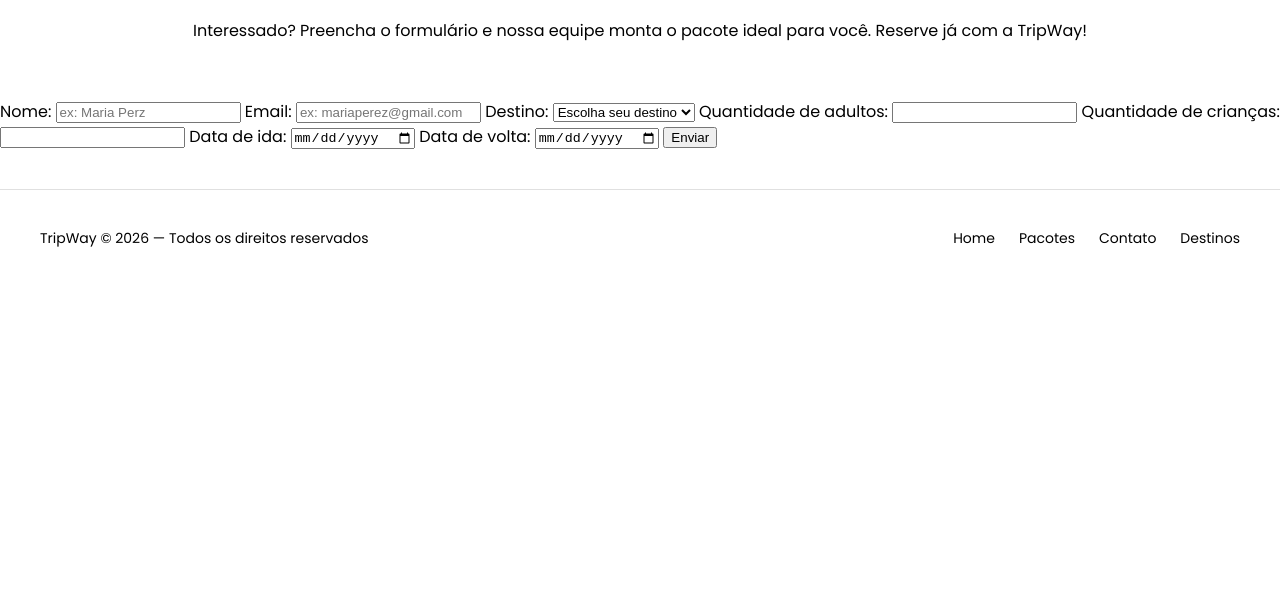
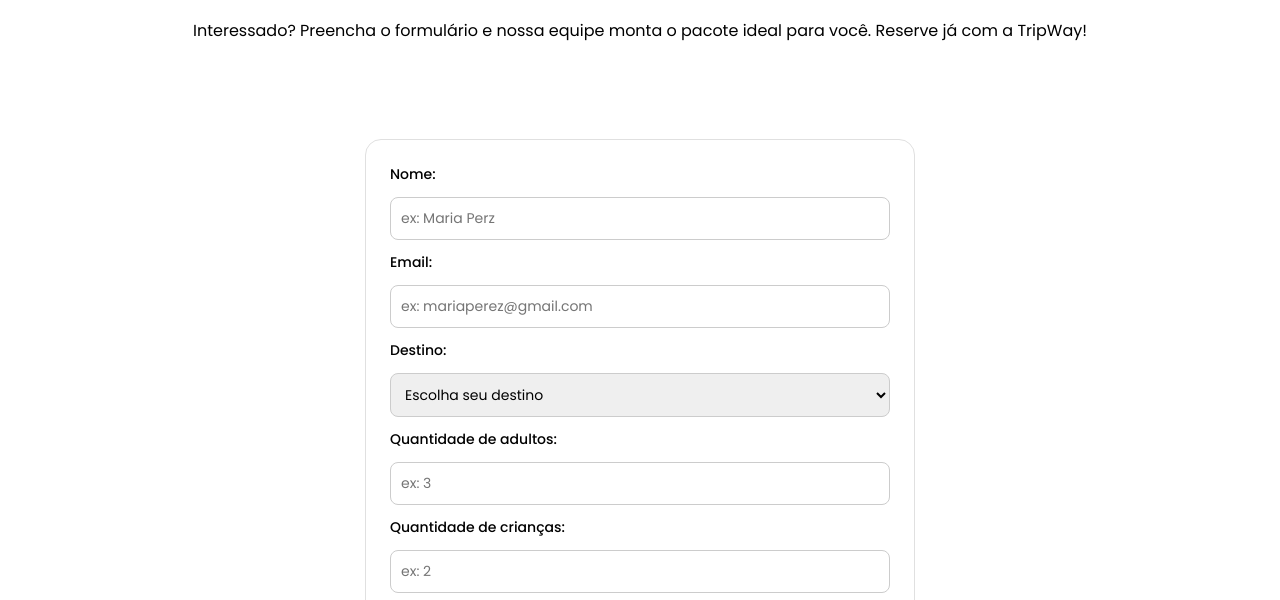
Before and after one commit to zanfolim07/cp1-front, a plain HTML site: page pages/contato.html in a window 1280 px wide. Shown: the part 200-800 px from the top of the page. Drawn offline with Linux system fonts and the light colour scheme.

Commit message:
adicionando detalhes final

```diff
--- a/pages/contato.html
+++ b/pages/contato.html
@@ -42,13 +42,14 @@
                     <option value="las-vegas">Las Vegas</option>
                     <option value="miami">Miami</option>
                     <option value="suecia">Suécia</option>
+                    <option value="ibiza">ibiza</option>
                 </select>
 
                 <label for="Adultos">Quantidade de adultos:</label>
-                <input type="number" id="Adultos" name="Adultos" required>
+                <input type="number" id="Adultos" name="Adultos" required placeholder="ex: 3">
 
                 <label for="Crianças">Quantidade de crianças:</label>
-                <input type="Crianças" id="Crianças" name="Crianças">
+                <input type="Crianças" id="Crianças" name="Crianças" placeholder="ex: 2">
 
 
                 <label for="data-ida">Data de ida:</label>
--- a/style/style.css
+++ b/style/style.css
@@ -115,6 +115,59 @@ header p {
   line-height: 1.6;
 }
 
+.contato-container {
+  display: flex;
+  justify-content: center;
+  padding: 40px 20px;
+}
+
+form {
+  width: 100%;
+  max-width: 500px;
+  display: flex;
+  flex-direction: column;
+  gap: 12px;
+  border: 1px solid #e0e0e0;
+  padding: 24px;
+  border-radius: 16px;
+}
+
+form label {
+  font-size: 14px;
+  font-weight: 500;
+}
+
+form input,
+form select {
+  padding: 10px;
+  border-radius: 8px;
+  border: 1px solid #ccc;
+  font-family: 'Poppins', sans-serif;
+  font-size: 14px;
+}
+
+form input:focus,
+form select:focus {
+  outline: none;
+  border-color: #000;
+}
+
+form button {
+  margin-top: 12px;
+  padding: 12px;
+  border-radius: 8px;
+  border: none;
+  background-color: black;
+  color: white;
+  font-weight: 500;
+  cursor: pointer;
+  transition: 0.3s ease;
+}
+
+form button:hover {
+  background-color: #333;
+}
+
 footer {
   display: flex;
   justify-content: space-between;
```
